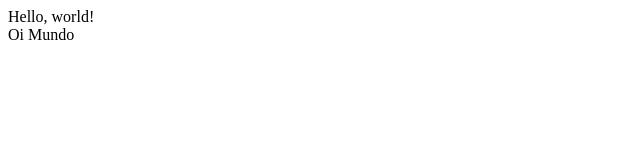
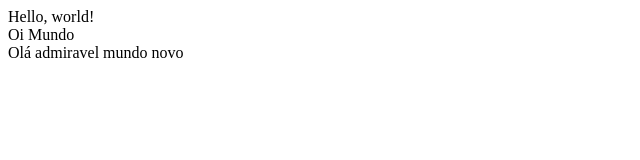
Before and after one commit to gustavosilvainfon/github-vscode-demo-tarde-2, a plain HTML site: page public/index.html in a window 1280 px wide. Shown: the whole page, without its empty margins (0-640 px from the left). Drawn offline with Linux system fonts and the light colour scheme.

Commit message:
Primeiro commit no branch dev

```diff
--- a/public/index.html
+++ b/public/index.html
@@ -9,5 +9,7 @@
 <body>
     Hello, world!
     <br>Oi Mundo
+    <br>
+    Olá admiravel mundo novo
 </body>
 </html>
```
